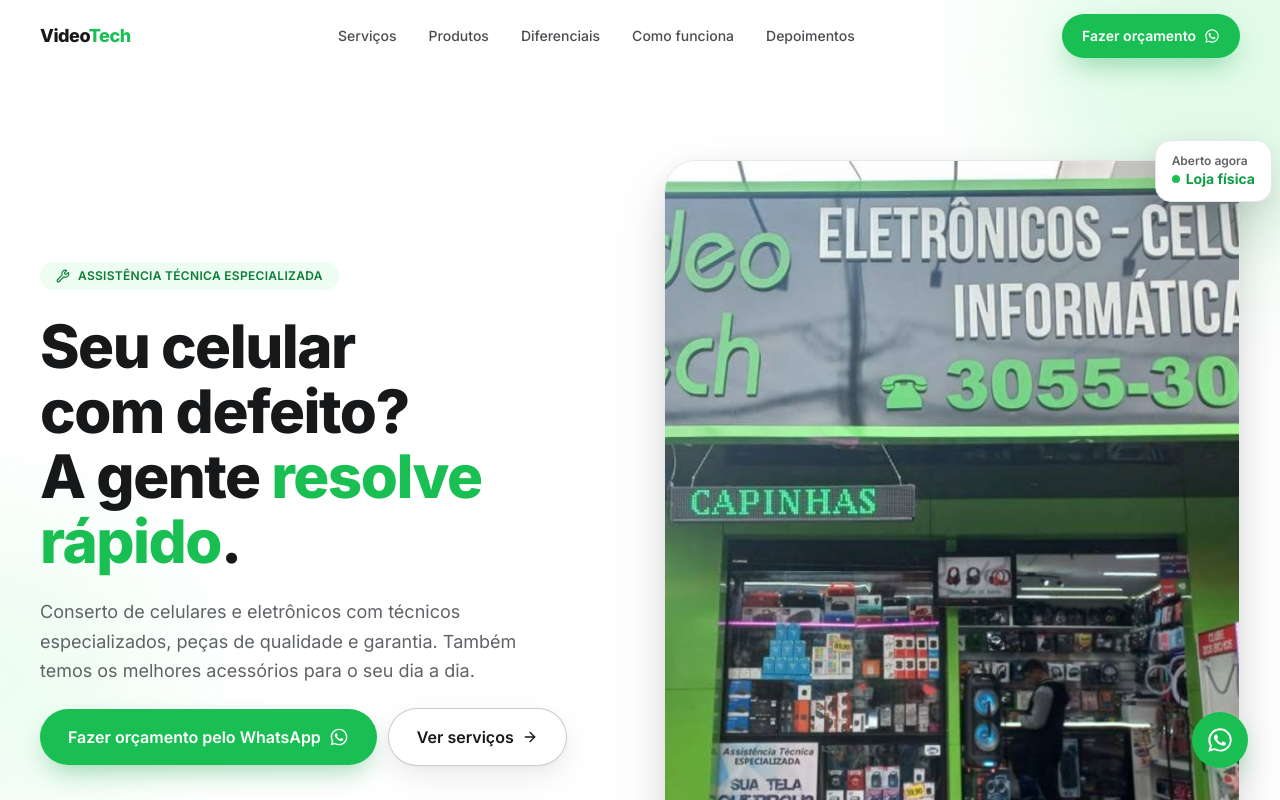
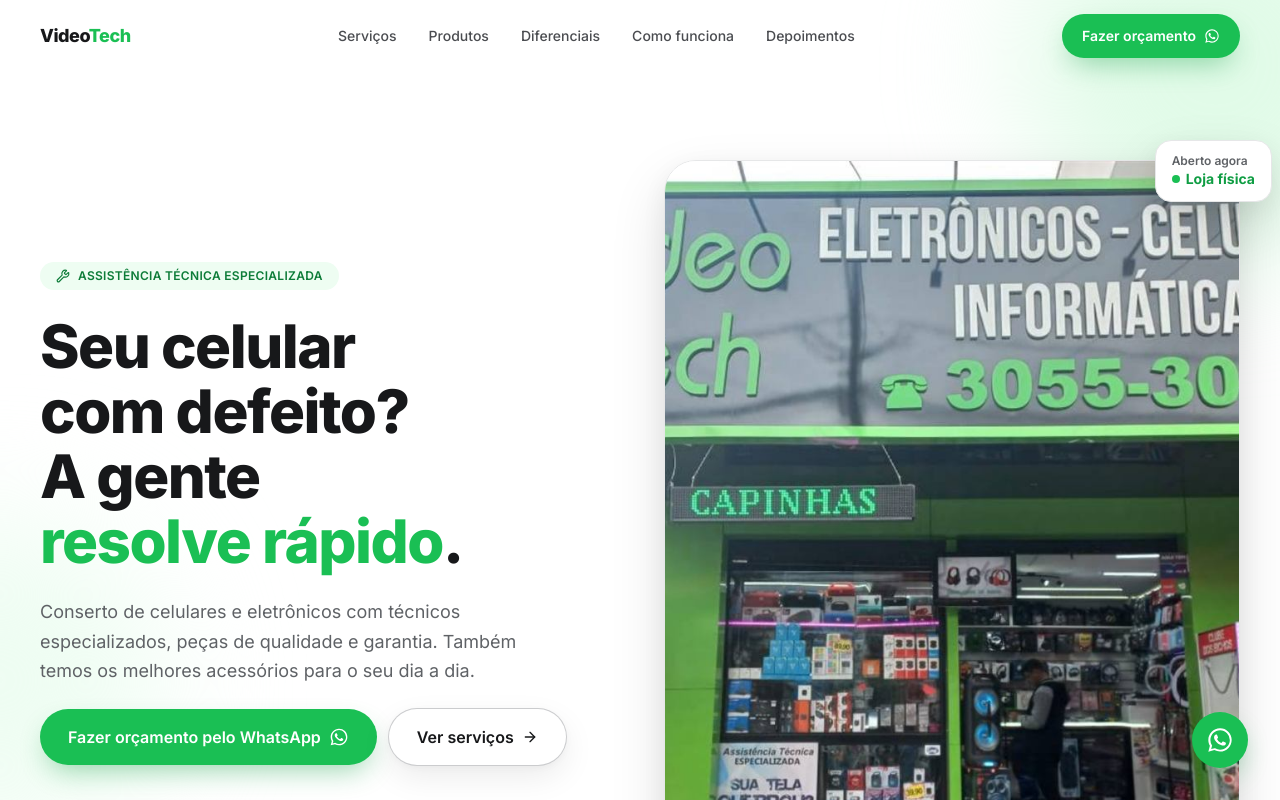
Before and after one commit to ruan-sant/videotech-landingpage, a React (Vite) app: page / in a window 1280 px wide. Shown: the top 800 px of the page. Built offline with nearby package versions, Linux system fonts and the light colour scheme.

Commit message:
Keep hero punchline "resolve rápido" on a single line
text-balance was breaking the phrase across two lines on some widths,
weakening the highlighted call-out.

```diff
--- a/src/sections/Hero.tsx
+++ b/src/sections/Hero.tsx
@@ -28,7 +28,7 @@ export default function Hero() {
           <h1 className="text-4xl leading-[1.08] font-extrabold tracking-tight text-balance text-ink-900 sm:text-5xl lg:text-6xl">
             Seu celular com defeito?
             <br />
-            A gente <span className="text-brand-500">resolve rápido</span>.
+            A gente <span className="text-brand-500 whitespace-nowrap">resolve rápido</span>.
           </h1>
 
           <p className="max-w-lg text-lg leading-relaxed text-ink-500">
```
